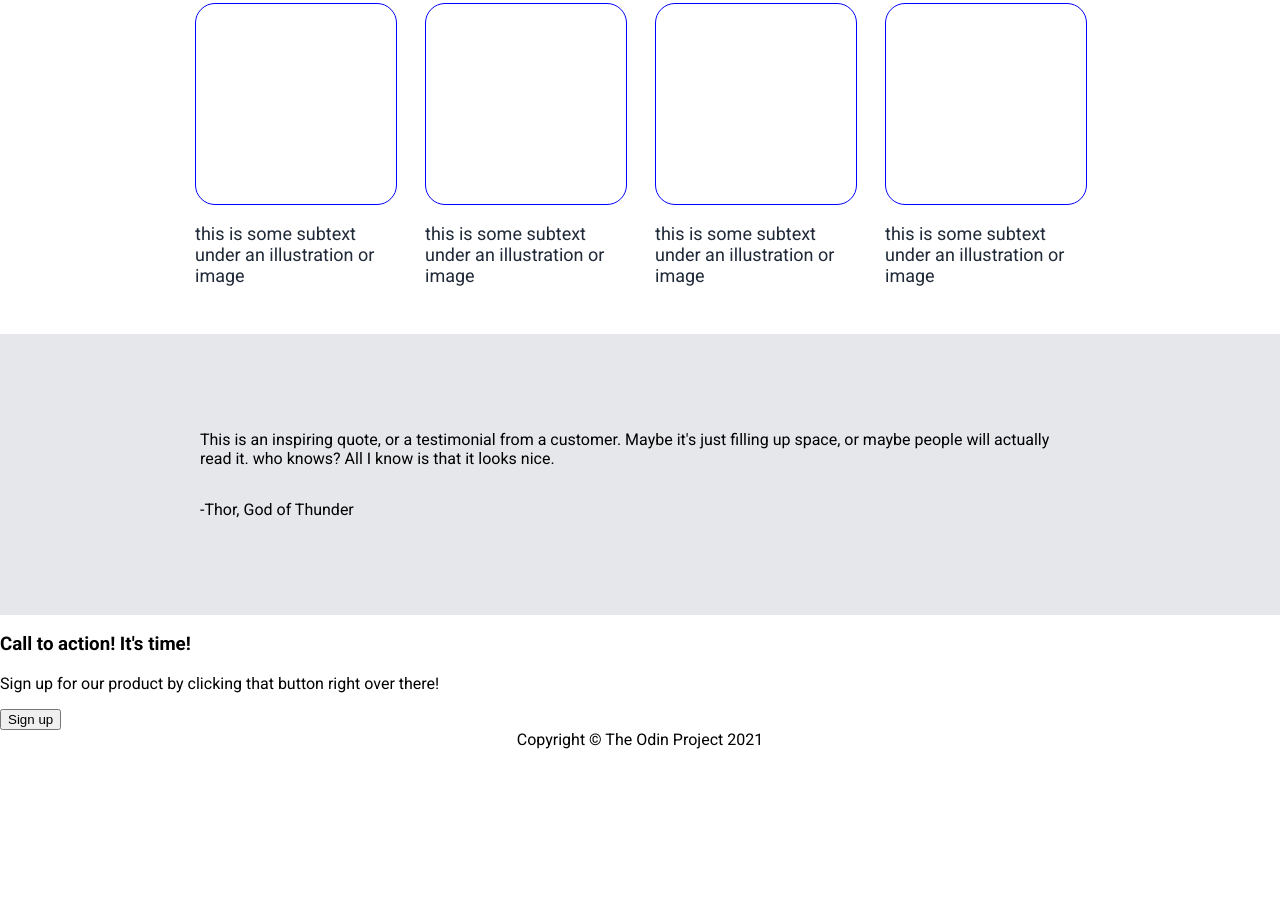
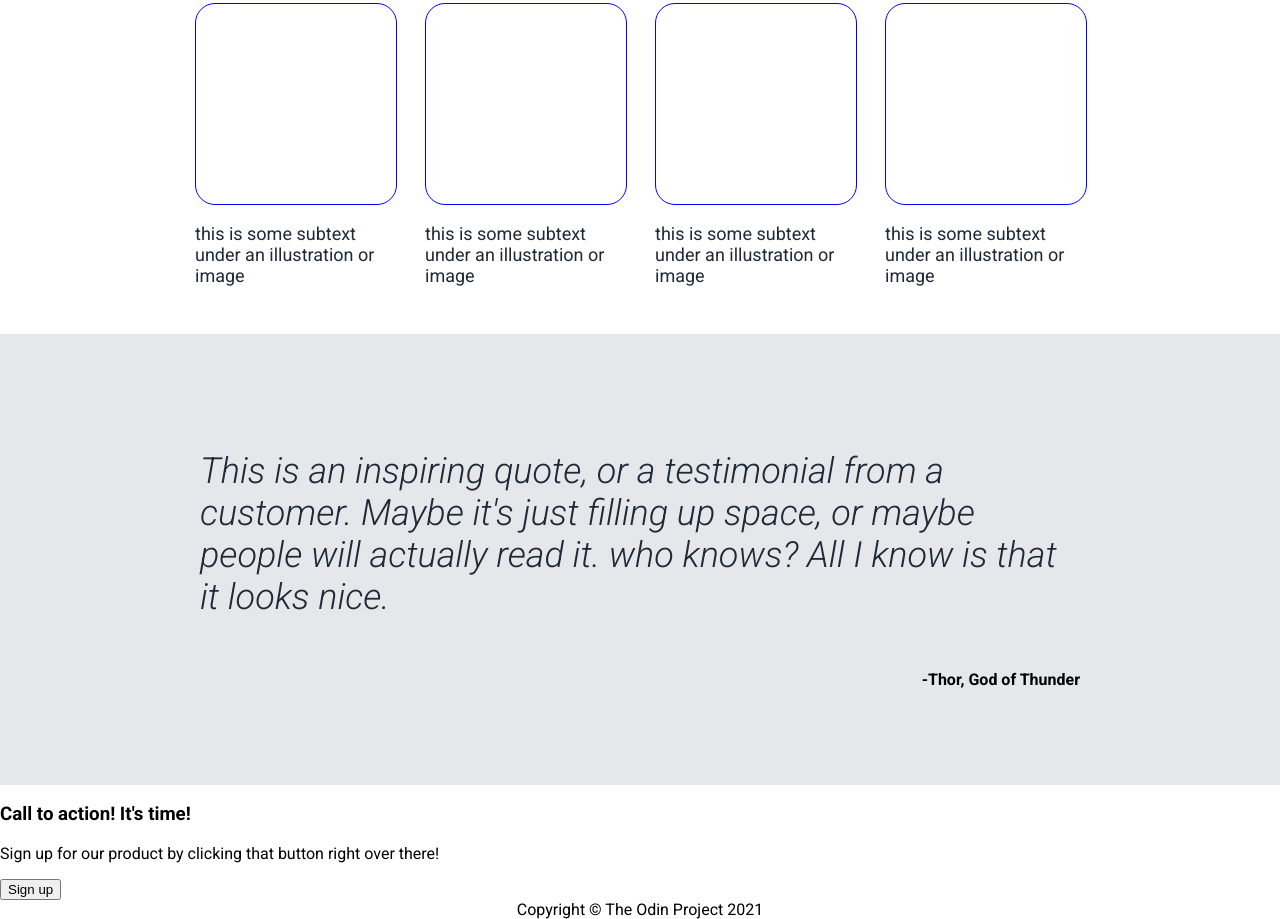
Before and after one commit to spx77-e59/landing-page, a plain HTML site: page index.html in a window 1280 px wide. Shown: the part 701-1620 px from the top of the page. Before the commit the page ends 1450 px from the top, so only its background shows below. Drawn offline with Linux system fonts and the light colour scheme.

Commit message:
Add section 3 styles

```diff
--- a/styles.css
+++ b/styles.css
@@ -118,6 +118,20 @@ main {
     flex-direction: column;
 }
 
+.section-3 p {
+    padding: 0;
+}
+.quote {
+    color: #1F2937;
+    font-style: italic;
+    font-weight: 300;
+    font-size: 36px;
+}
+
+.author {
+    font-weight: bold;
+    align-self: flex-end;
+}
 /* footer */
 
 footer {
```
